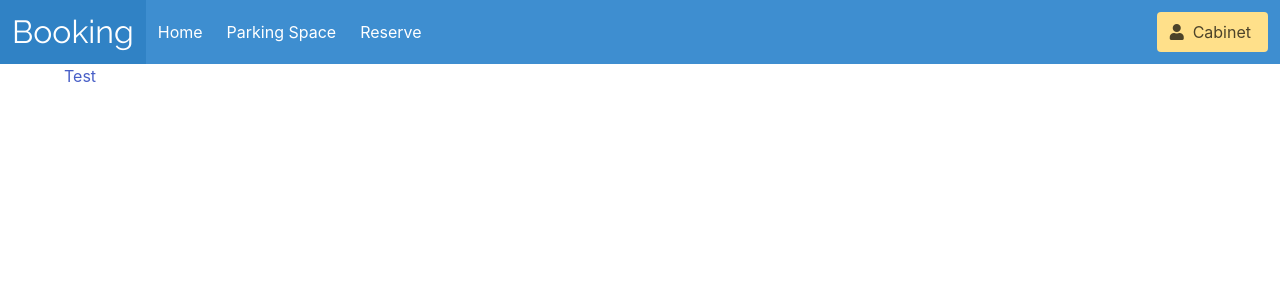
After one commit to AnsaganK/parking, a Django app: page /parking in a window 1280 px wide. The commit adds this page. Shown: the top 300 px of the page. Run offline with Django 4.2, Linux system fonts and the light colour scheme; a user stored in the database is signed in; data comes from the database, SQL or seed files in the repository; both versions use the stored data as it was after the commit; some libraries are stand-ins or nearby versions.

Commit message:
create parking space pages(list, detail)

```diff
--- a/app/models.py
+++ b/app/models.py
@@ -4,7 +4,7 @@ from django.contrib.auth.models import User
 from django.db import models
 from django.db.models.signals import post_save
 from django.dispatch import receiver
-
+from django.shortcuts import reverse
 
 class ParkingSpace(models.Model):
     name = models.CharField(max_length=500, verbose_name='Название')
@@ -14,6 +14,9 @@ class ParkingSpace(models.Model):
 
     def __str__(self):
         return self.name
+
+    def get_absolute_url(self):
+        return reverse('app:parking_detail', kwargs={'slug': self.slug})
 
     class Meta:
         verbose_name = 'Парковочное место'
--- a/app/templates/app/base.html
+++ b/app/templates/app/base.html
@@ -46,7 +46,7 @@
                 <a class="navbar-item" href="{% url 'app:base_page' %}">
                     Home
                 </a>
-                <a class="navbar-item" href="">
+                <a class="navbar-item" href="{% url 'app:parking_list' %}">
                     Parking Space
                 </a>
                 <a class="navbar-item" href="">
--- /dev/null
+++ b/app/templates/app/parking_space/list.html
@@ -0,0 +1,11 @@
+{% extends 'app/base.html' %}
+
+{% block title %}
+    Parking spaces
+{% endblock %}
+
+{% block content %}
+    {% for parking_space in parking_spaces %}
+        <a href="{{ parking_space.get_absolute_url }}">{{ parking_space.name }}</a>
+    {% endfor %}
+{% endblock %}
--- a/app/urls.py
+++ b/app/urls.py
@@ -4,4 +4,6 @@ from . import views
 app_name = 'app'
 urlpatterns = [
     path('', views.base_page, name='base_page'),
+    path('parking', views.parking_list, name='parking_list'),
+    path('parking/<slug:slug>', views.parking_detail, name='parking_detail'),
 ]
--- a/app/views.py
+++ b/app/views.py
@@ -1,5 +1,20 @@
-from django.shortcuts import render
+from django.contrib.auth.decorators import login_required
+from django.shortcuts import render, get_object_or_404
+
+from app.models import ParkingSpace
 
 
 def base_page(request):
     return render(request, 'app/other/home.html')
+
+
+@login_required()
+def parking_list(request):
+    parking_spaces = ParkingSpace.objects.all()
+    return render(request, 'app/parking_space/list.html', {'parking_spaces': parking_spaces})
+
+
+@login_required()
+def parking_detail(request, slug):
+    parking_space = get_object_or_404(ParkingSpace, slug=slug)
+    return render(request, 'app/parking_space/detail.html', {'parking_space': parking_space})
```
Also changed, not shown: app/templates/app/parking_space/detail.html (added, +10 -0 lines), db.sqlite3.
